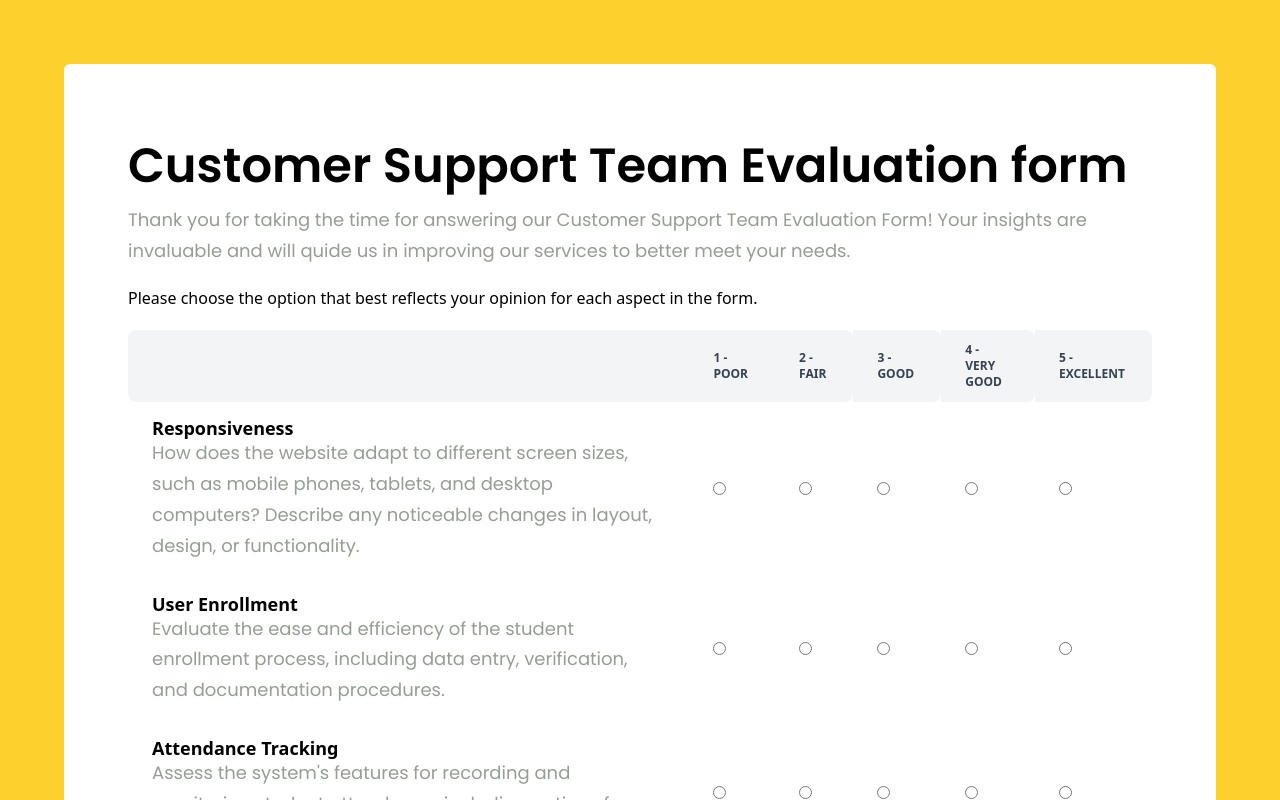
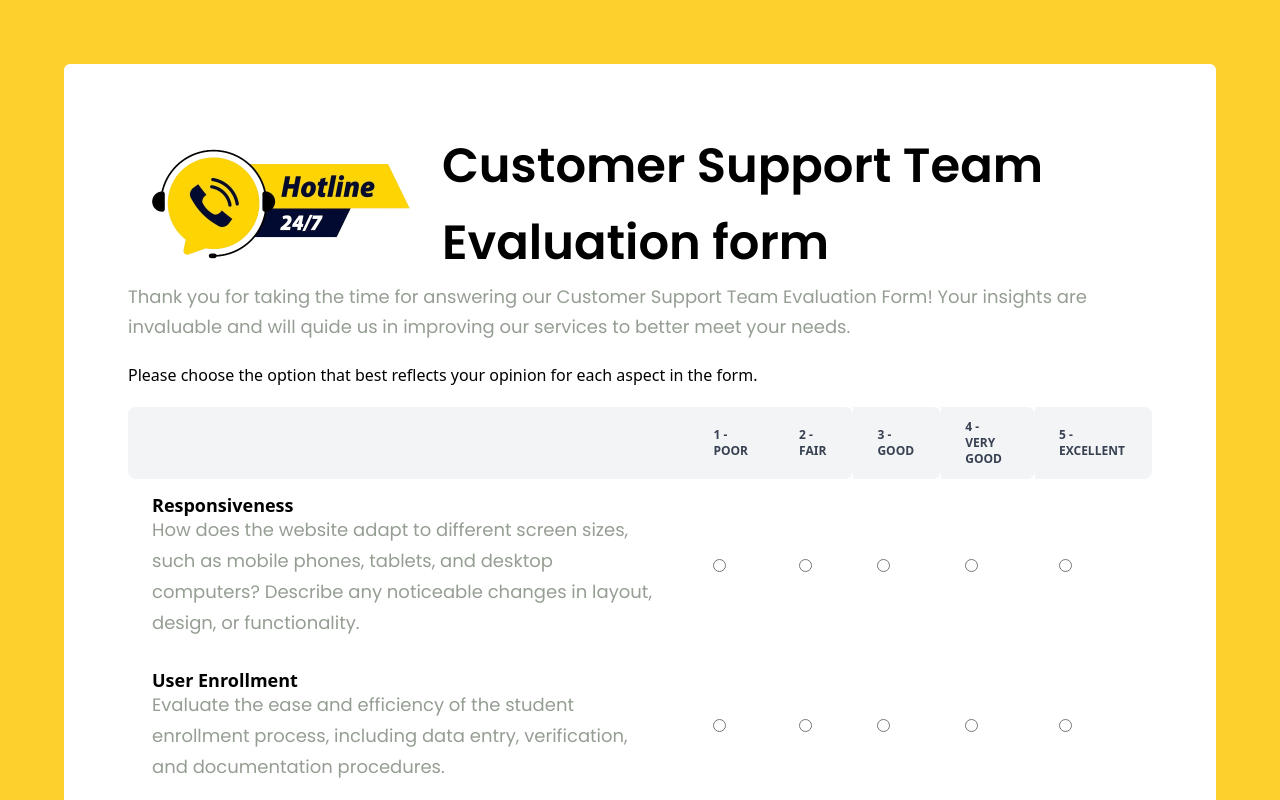
Before and after one commit to havengrim/review, a React (Vite) app in the folder review/: page / in a window 1280 px wide. Shown: the top 800 px of the page. Built offline with nearby package versions, Linux system fonts and the light colour scheme.

Commit message:
added logo

```diff
--- a/review/src/components/Home.jsx
+++ b/review/src/components/Home.jsx
@@ -7,7 +7,10 @@ const Home = () => {
   return (
     <div className={`${layout.section} ${styles.flexCenter} ${styles.paddingY} ${styles.paddingX}`}>
         <div className={`bg-white ${styles.paddingX} ${styles.paddingY} w-full rounded-md`}>
-            <h4 className={`${styles.heading2} text-black`}>Customer Support Team Evaluation form</h4>
+            <div className='flex gap-2 justify-center items-center md:flex-row flex-col'>
+                <img src='./src/assets/Form-Logo.png' alt='logo'/>
+                <h4 className={`${styles.heading2} text-black`}>Customer Support Team Evaluation form</h4>
+            </div>
             <p className={` text-black ${styles.paragraph}`}>
                 Thank you for taking the time for answering our Customer Support Team Evaluation Form! Your insights are invaluable and will quide us in improving our services to better meet your needs.
             </p>
```
Also changed, not shown: review/src/assets/Form-Logo.png (added).
